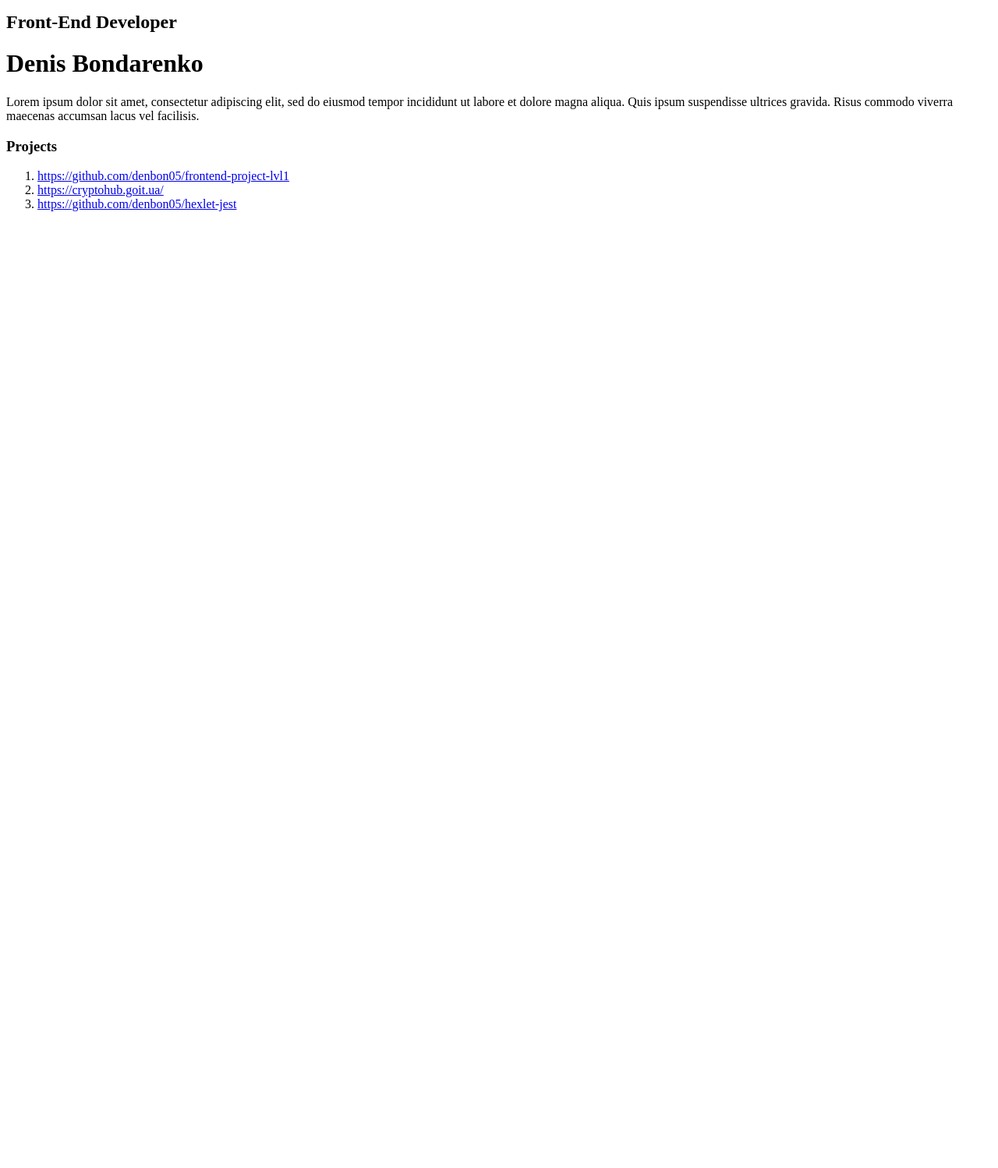
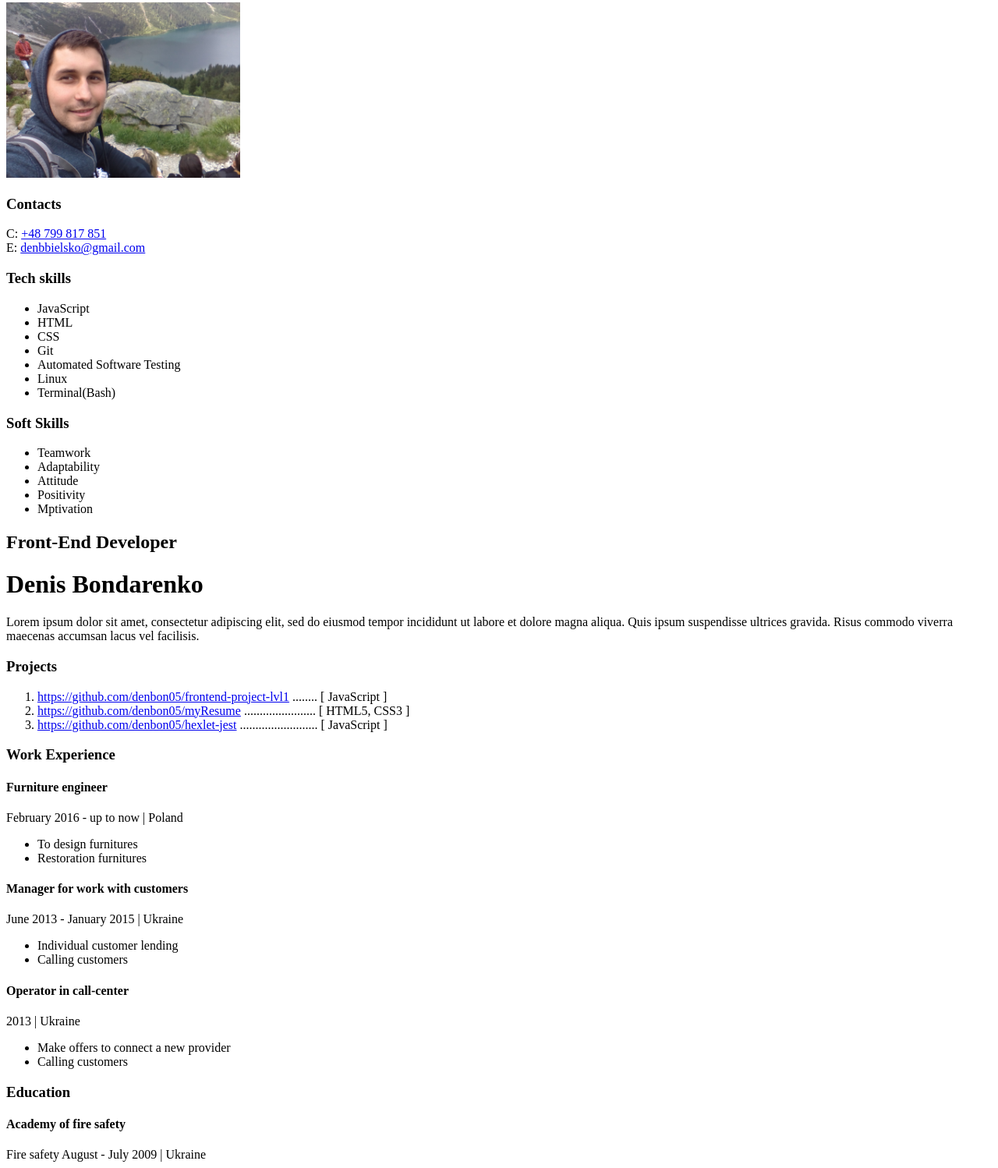
Before and after one commit to denbon05/myResume, a website: page index.html in a window 1280 px wide. Shown: the part 5-1503 px from the top of the page at 78% size. Before the commit the page ends 800 px from the top, so only its background shows below. Drawn offline with Linux system fonts and the light colour scheme.

Commit message:
first step html only

```diff
--- a/index.html
+++ b/index.html
@@ -8,9 +8,42 @@
 <body>
     <!-- My container -->
     <div>
-
         <aside>
-
+            <img src="./img/IMG_20170611_142920.jpg" alt="my_photo" style="width: 300px;">
+            <!-- contacts container -->
+            <div>
+                <h3>Contacts</h3>
+                <div>
+                    C: <a href="tel:48799817851">+48 799 817 851</a>
+                </div>
+                <div>
+                    E: <a href="mailto:denbbielsko@gmail.com">denbbielsko@gmail.com</a>
+                </div>
+                <!-- Tech skills container -->
+                <div>
+                    <h3>Tech skills</h3>
+                    <ul>
+                        <li>JavaScript</li>
+                        <li>HTML</li>
+                        <li>CSS</li>
+                        <li>Git</li>
+                        <li>Automated Software Testing</li>
+                        <li>Linux</li>
+                        <li>Terminal(Bash)</li>
+                    </ul>
+                </div>
+                <!-- Soft Skills container -->
+                <div>
+                    <h3>Soft Skills</h3>
+                    <ul>
+                        <li>Teamwork</li>
+                        <li>Adaptability</li>
+                        <li>Attitude</li>
+                        <li>Positivity</li>
+                        <li>Mptivation</li>
+                    </ul>
+                </div>
+            </div>
         </aside>
 
         <!-- About me container -->
@@ -22,10 +55,60 @@
             <div>
                 <h3>Projects</h3>
                 <ol>
-                    <li><a href="https://github.com/denbon05/frontend-project-lvl1">https://github.com/denbon05/frontend-project-lvl1</a></li>
-                    <li><a href="https://cryptohub.goit.ua/">https://cryptohub.goit.ua/</a></li>
-                    <li><a href="https://github.com/denbon05/hexlet-jest">https://github.com/denbon05/hexlet-jest</a></li>
+                    <li>
+                        <a href="https://github.com/denbon05/frontend-project-lvl1">https://github.com/denbon05/frontend-project-lvl1</a>
+                        <span>........</span>
+                        <span>[ JavaScript ]</span>
+                    </li>
+                    <li>
+                        <a href="https://github.com/denbon05/myResume">https://github.com/denbon05/myResume</a>
+                        <span>.......................</span>
+                        <span>[ HTML5, CSS3 ]</span>
+                    </li>
+                    <li>
+                        <a href="https://github.com/denbon05/hexlet-jest">https://github.com/denbon05/hexlet-jest</a>
+                        <span>.........................</span>
+                        <span>[ JavaScript ]</span>
+                    </li>
                 </ol>
+            </div>
+            <!-- Work experience -->
+            <div>
+                <h3>Work Experience</h3>
+                <!-- company 1 -->
+                <div>
+                    <h4>Furniture engineer</h4>
+                    <span>February 2016 - up to now | Poland</span>
+                    <ul>
+                        <li>To design furnitures</li>
+                        <li>Restoration furnitures</li>
+                    </ul>
+                </div>
+                <!-- company 2 -->
+                <div>
+                    <h4>Manager for work with customers</h4>
+                    <span>June 2013 - January 2015 | Ukraine</span>
+                    <ul>
+                        <li>Individual customer lending</li>
+                        <li>Calling customers</li>
+                    </ul>
+                </div>
+                <!-- company 3 -->
+                <div>
+                    <h4>Operator in call-center</h4>
+                    <span>2013 | Ukraine</span>
+                    <ul>
+                        <li>Make offers to connect a new provider</li>
+                        <li>Calling customers</li>
+                    </ul>
+                </div>
+            </div>
+            <!-- Education -->
+            <div>
+                <h3>Education</h3>
+                <h4>Academy of fire safety</h4>
+                <span>Fire safety</span>
+                <span>August - July 2009 | Ukraine</span>
             </div>
         </div>
 
--- a/package.json
+++ b/package.json
@@ -2,7 +2,7 @@
   "name": "y",
   "version": "0.0.1",
   "description": "'my resume'",
-  "main": "index.js",
+  "main": "index.html",
   "scripts": {
     "test": "echo \"Error: no test specified\" && exit 1"
   },
```
Also changed, not shown: img/IMG_20170611_142920.jpg (added).
